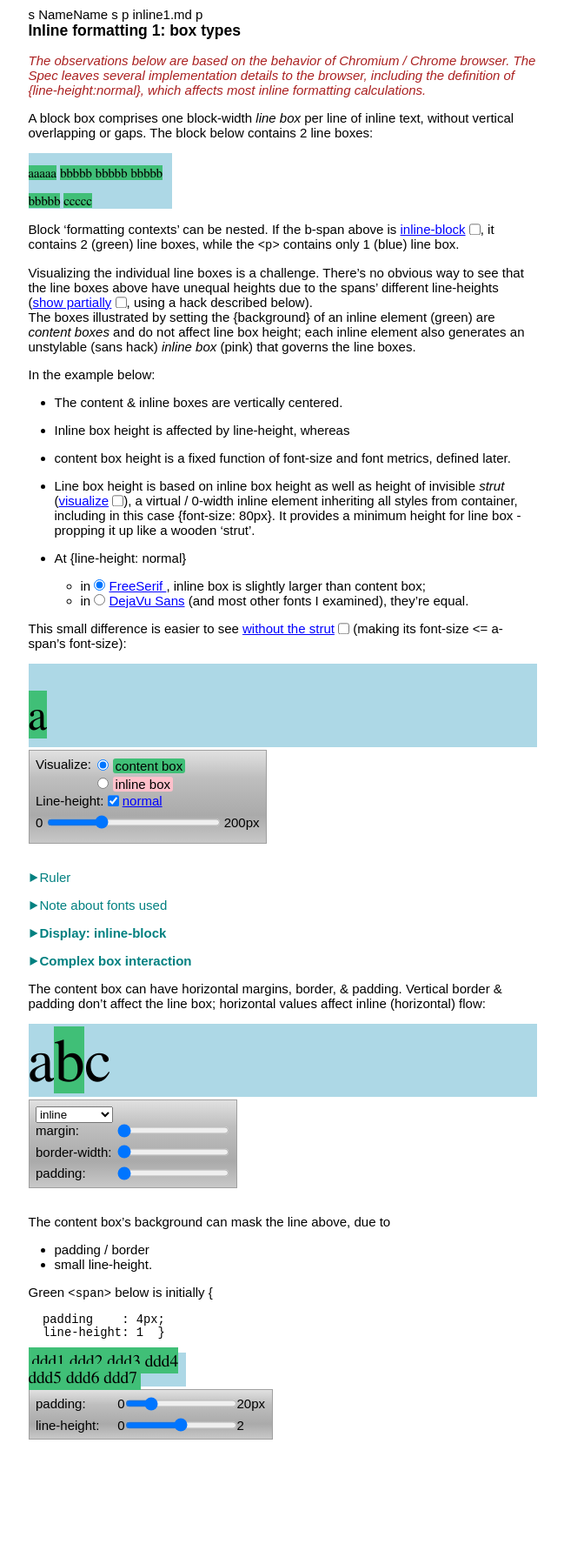
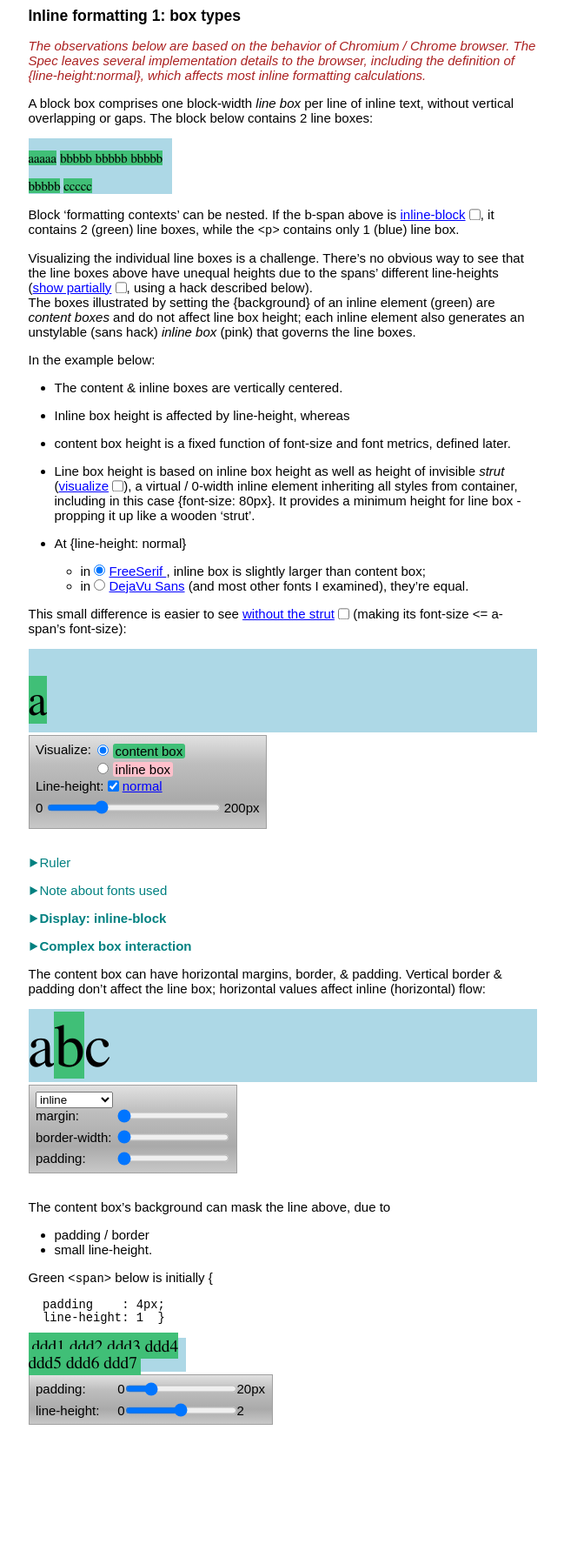
Before and after one commit to akrueg/portfolio, a Jekyll site: the page built from inline1.md, in a window 1280 px wide. Shown: the whole page at 87% size, without its empty margins (315-964 px from the left). Built offline with Jekyll 4.4.1, drawn with Linux system fonts in a browser that asks for light colours.

Commit message:
Update main.html

```diff
--- a/_layouts/main.html
+++ b/_layouts/main.html
@@ -11,10 +11,6 @@
 
 <body>
 
-s {{ site.name }} s
-
-p {{ page.name }} p
-
 {{ content }}
 
   <script type='text/javascript' src='/portfolio/mainJs1--misc.js'></script>
```
